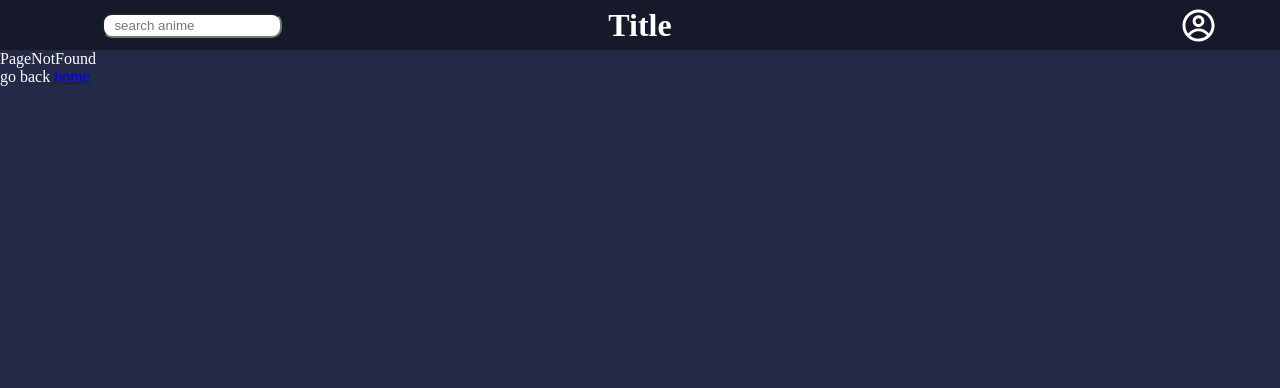
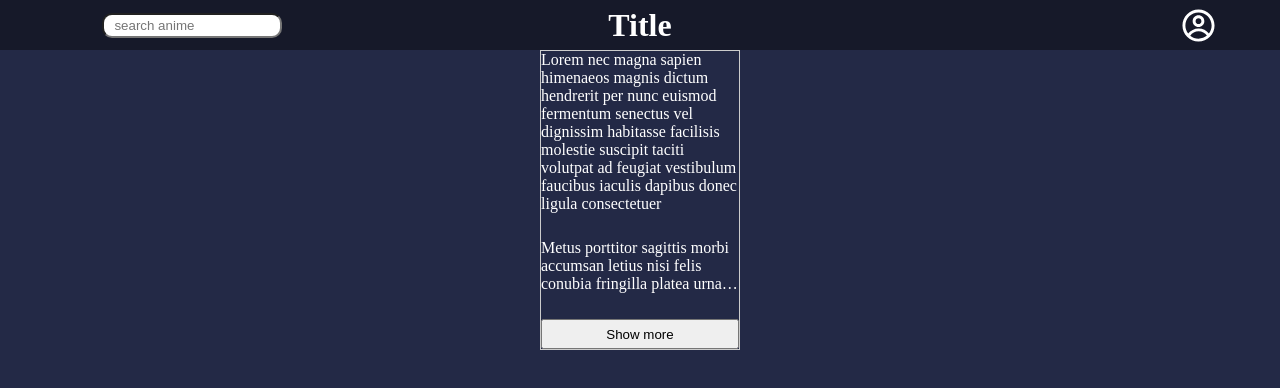
Before and after one commit to mikkel117/SkpStuff, a React (Create React App) app in the folder round2/web/anime/: page /Test in a window 1280 px wide. Shown: the top 388 px of the page. Built offline with nearby package versions, Linux system fonts and the light colour scheme.

Commit message:
update
open/close is made better

```diff
--- a/round2/web/anime/src/App.tsx
+++ b/round2/web/anime/src/App.tsx
@@ -1,8 +1,10 @@
 import React from "react";
 import "./App.scss";
 import { Routes, Route } from "react-router-dom";
+import MovieSliderTest from "./comp/page/sandbox/MovieSliderTest";
+import GridTest from "./comp/page/sandbox/GridTest";
+
 import MyHeader from "./comp/header/MyHeader";
-import MovieSliderTest from "./comp/page/sandbox/MovieSliderTest";
 import PageNotFound from "./comp/page/PageNotFound";
 import Home from "./comp/page/Home";
 import SeeAllRecentEpisodes from "./comp/page/SeeAllRecentEpisodes";
@@ -22,6 +24,7 @@ function App() {
         <Routes>
           <Route path='/' element={<Home />} />
           <Route path='/MovieSliderTest' element={<MovieSliderTest />} />
+          <Route path='/Test' element={<GridTest />} />
           <Route path='/RecentEpisodes' element={<SeeAllRecentEpisodes />} />
           <Route path='/TopAiring' element={<SeeAllTopAiring />} />
           <Route path='/Popular' element={<SeeAllPopular />} />
--- a/round2/web/anime/src/comp/page/sandbox/GridTest.tsx
+++ b/round2/web/anime/src/comp/page/sandbox/GridTest.tsx
@@ -4,16 +4,53 @@ export default function GridTest() {
   const [isOpen, setIsOpen] = useState<boolean>(false);
   return (
     <>
+      {/* <div className='wrapper'>
+        <div className={`animeSynopsisWrapper`}>
+          <input type='checkbox' id='expand-toggle' />
+          <p className={`animeSynopsis`}>
+            Metus porttitor sagittis morbi accumsan letius nisi felis conubia
+            fringilla platea urna nisl vitae hac volutpat convallis sed nullam
+            enim efficitur pharetra mi vulputate consectetuer suscipit inceptos
+            fermentum purus sem penatibus duis rhoncus dapibus fames elit dolor
+            eget aenean sociosqu
+          </p>
+          <label
+            htmlFor='expand-toggle'
+            id='expand-btn'
+            onClick={() => {
+              setIsOpen(!isOpen);
+            }}
+          />
+        </div>
+        <div className='test'>
+          Lorem nec magna sapien himenaeos magnis dictum hendrerit per nunc
+          euismod fermentum senectus vel dignissim habitasse facilisis molestie
+          suscipit taciti volutpat ad feugiat vestibulum faucibus iaculis
+          dapibus donec ligula consectetuer
+        </div>
+      </div> */}
       <div className='wrapper'>
-        <div style={{ backgroundColor: "black" }}></div>
-        <div
-          style={{ backgroundColor: "red" }}
-          className={`${isOpen ? "test2" : "test"}`}></div>
+        <div className='test'>
+          Lorem nec magna sapien himenaeos magnis dictum hendrerit per nunc
+          euismod fermentum senectus vel dignissim habitasse facilisis molestie
+          suscipit taciti volutpat ad feugiat vestibulum faucibus iaculis
+          dapibus donec ligula consectetuer
+        </div>
+        <div className={`box ${isOpen ? "open" : ""}`}>
+          <p className='text'>
+            Metus porttitor sagittis morbi accumsan letius nisi felis conubia
+            fringilla platea urna nisl vitae hac volutpat convallis sed nullam
+            enim efficitur pharetra mi vulputate consectetuer suscipit inceptos
+            fermentum purus sem penatibus duis rhoncus dapibus fames elit dolor
+            eget aenean sociosqu
+          </p>
+        </div>
         <button
+          className='showMore'
           onClick={() => {
             setIsOpen(!isOpen);
           }}>
-          click me
+          {isOpen ? "Show less" : "Show more"}
         </button>
       </div>
     </>
--- a/round2/web/anime/src/comp/styls/sandboxStyle/GridTest.scss
+++ b/round2/web/anime/src/comp/styls/sandboxStyle/GridTest.scss
@@ -1,17 +1,99 @@
 .wrapper {
+  margin: 0 auto;
   width: 200px;
   height: 300px;
   border: 1px solid #ccc;
   display: grid;
   grid-template-columns: 1fr;
-  grid-template-rows: 1fr minmax(50px, auto);
+  grid-template-rows: minmax(0, auto) minmax(50px, auto) 10%;
+  .test {
+    grid-row: 1;
+    overflow: hidden;
+  }
 }
 
-.test {
-  grid-row: 2;
+.animeSynopsisWrapper {
+  .animeSynopsis {
+    border: 1px solid gray;
+    padding: 5px;
+    overflow: hidden;
+    display: -webkit-box;
+    -webkit-line-clamp: 3;
+    -webkit-box-orient: vertical;
+    text-overflow: unset;
+  }
+}
+#expand-toggle {
+  display: none;
+}
+#expand-btn {
+  display: inline-block;
+  margin-top: 12px;
+  padding: 5px 11px;
+  border: 1px solid;
+  border-radius: 3px;
+  &::before {
+    content: "show more";
+  }
+}
+#expand-toggle:checked ~ .animeSynopsis {
+  -webkit-line-clamp: 7;
+  overflow-y: scroll;
+}
+#expand-toggle:checked ~ #expand-btn {
+  &::before {
+    content: "show less";
+  }
 }
 
-.test2 {
-  z-index: 1;
-  grid-row: 1/3;
+.wrapper {
+  .box {
+    max-height: 100px;
+    overflow: hidden;
+    transition: max-height 0.5s cubic-bezier(0, 1, 0, 1);
+    display: -webkit-box;
+    -webkit-box-orient: vertical;
+    overflow: hidden;
+    animation: close 0.1s linear 0.1s forwards;
+  }
+  .open {
+    max-height: 100rem;
+    transition: max-height 0.5s cubic-bezier(0.9, 0, 0.8, 0.2);
+    animation: open 0.1s linear 0.1s forwards;
+  }
+  .text {
+    display: -webkit-box;
+    -webkit-box-orient: vertical;
+    text-overflow: ellipsis;
+    overflow: hidden;
+    margin: 12px 0;
+    animation: close 0.1s linear 0.1s forwards;
+  }
+  .open .text {
+    animation: open 0.1s linear 0.1s forwards;
+    overflow-y: scroll;
+    border-top: 1px solid #ccc;
+  }
+
+  button {
+    grid-row: 3;
+  }
 }
+
+@keyframes open {
+  from {
+    -webkit-line-clamp: 3;
+  }
+  to {
+    -webkit-line-clamp: 8;
+  }
+}
+
+@keyframes close {
+  from {
+    -webkit-line-clamp: 8;
+  }
+  to {
+    -webkit-line-clamp: 3;
+  }
+}
```
